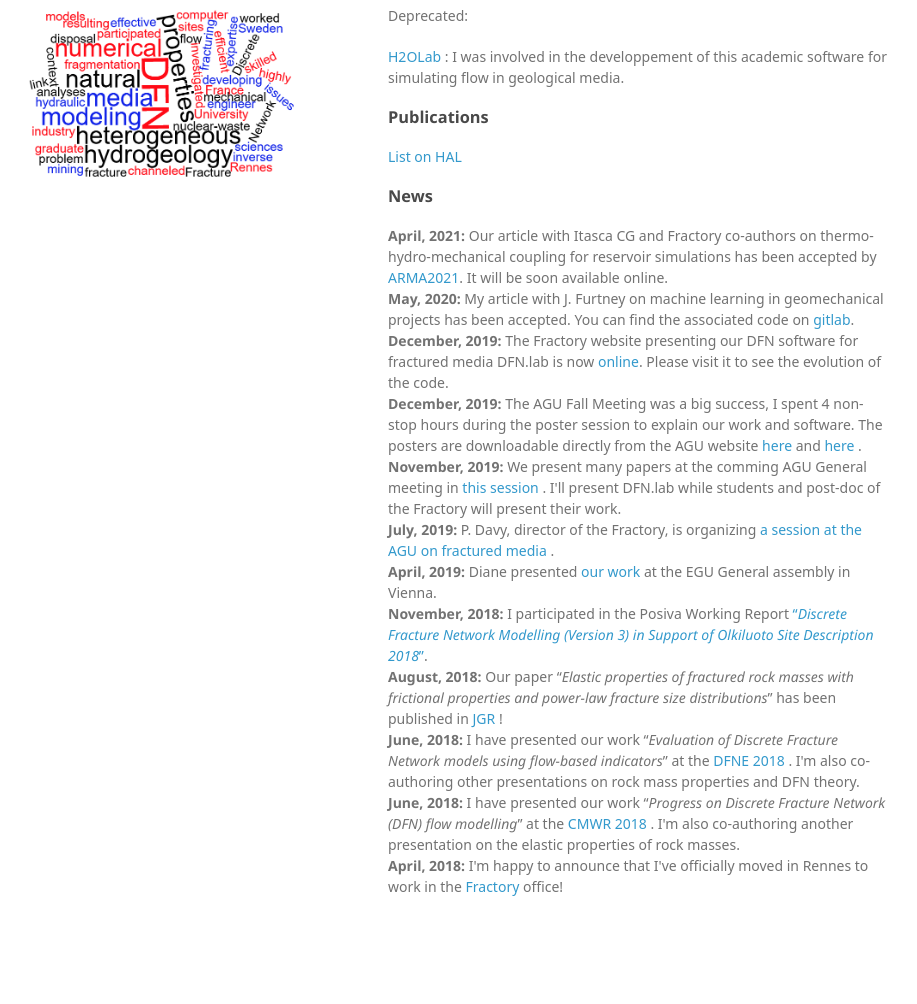
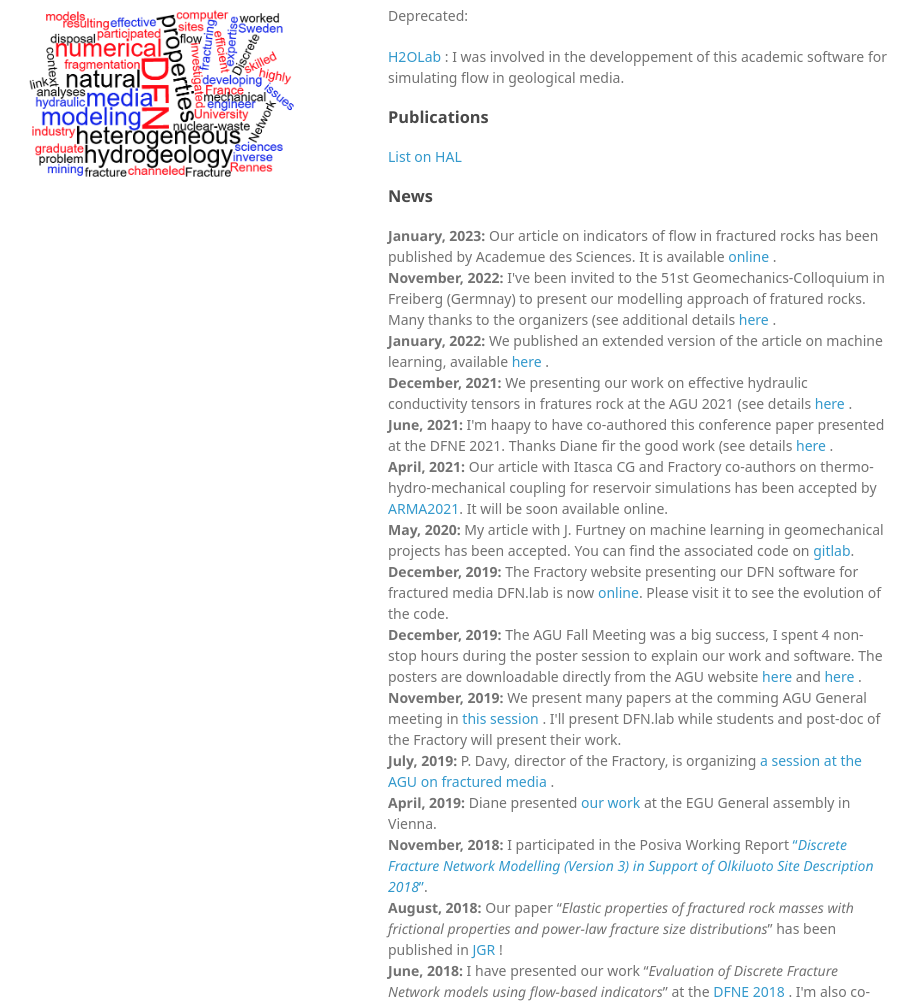
Before and after one commit to rlegoc/rlegoc.github.io, a plain HTML site: page index.html in a window 1280 px wide. Shown: the part 748-1752 px from the top of the page, without its empty margins (182-1099 px from the left). Before the commit the page ends 1715 px from the top, so only its background shows below. Drawn offline with Linux system fonts and the light colour scheme; a web font is replaced by a local one.

Commit message:
update 01/2023

```diff
--- a/index.html
+++ b/index.html
@@ -71,6 +71,16 @@
 <h3>
 <a id="news" class="anchor" href="#news" aria-hidden="true"><span aria-hidden="true" class="octicon octicon-link"></span></a>News</h3>
 <p>
+  <b>January, 2023:</b> Our article on indicators of flow in fractured rocks has been published by Academue des Sciences. It is available <a href="https://comptes-rendus.academie-sciences.fr/geoscience/item/CRGEOS_2023__355_S1_A19_0/" target="_blank"> online </a>.
+     </br>
+  <b>November, 2022:</b> I've been invited to the 51st Geomechanics-Colloquium in Freiberg (Germnay) to present our modelling approach of fratured rocks. Many thanks to the organizers (see additional details <a href="http://www.jrmge.cn/newscontent-6-126.html" target="_blank"> here </a>.
+     </br>
+  <b>January, 2022:</b> We published an extended version of the article on machine learning, available <a href="https://link.springer.com/article/10.1007/s00603-021-02720-8" target="_blank"> here </a>.
+     </br>
+  <b>December, 2021:</b> We presenting our work on effective hydraulic conductivity tensors in fratures rock at the AGU 2021 (see details <a href="https://ui.adsabs.harvard.edu/abs/2021AGUFM.H42E..08D/abstract" target="_blank"> here </a>.
+     </br>
+  <b>June, 2021:</b> I'm haapy to have co-authored this conference paper presented at the DFNE 2021. Thanks Diane fir the good work (see details <a href="https://onepetro.org/ARMADFNE/proceedings-abstract/DFNE21/All-DFNE21/ARMA-DFNE-21-2360/468224" target="_blank"> here </a>.
+     </br>
   <b>April, 2021:</b> Our article with Itasca CG and Fractory co-authors on thermo-hydro-mechanical coupling for reservoir simulations has been accepted by <a href="https://texas2021.armarocks.org/" target="_blank"> ARMA2021</a>. It will be soon available online</a>.
      </br>
   <b>May, 2020:</b> My article with J. Furtney on machine learning in geomechanical projects has been accepted. You can find the associated code on <a href="https://gitlab.com/jkfurtney/arma_ml_paper" target="_blank"> gitlab</a>.
```
